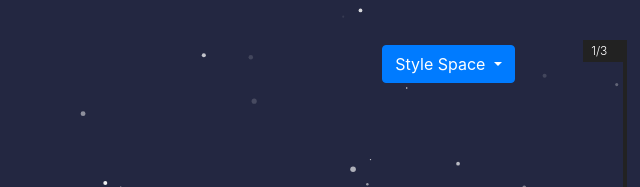
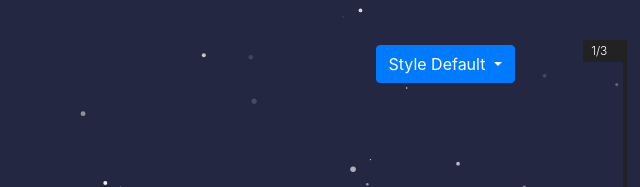
Before and after one commit to juned/juned.github.io, a plain HTML site: page index.html in a window 1280 px wide. Shown: the top 187 px of the page, 640-1280 px from the left. Drawn offline with nearby package versions, Linux system fonts and the light colour scheme.

Commit message:
Update index.html
Updated default style

```diff
--- a/index.html
+++ b/index.html
@@ -37,7 +37,7 @@
         <div class="btn-group" id="changestyle">
             <button type="button" class="btn btn-primary dropdown-toggle" data-toggle="dropdown" aria-haspopup="true"
                 aria-expanded="false">
-                <span id="selstyle">Style Space</span>
+                <span id="selstyle">Style Default</span>
             </button>
             <ul class="dropdown-menu">
                 <li><a class="dropdown-item" href="#" data-val="default">Style Default</a></li>
```
